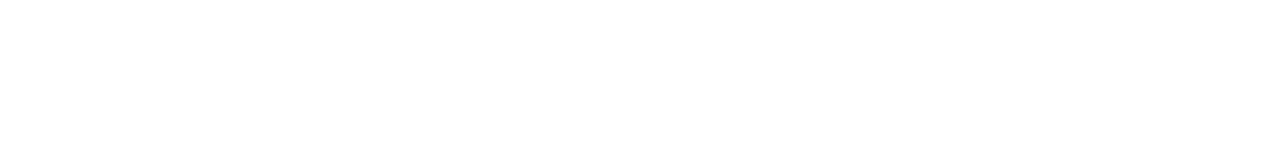
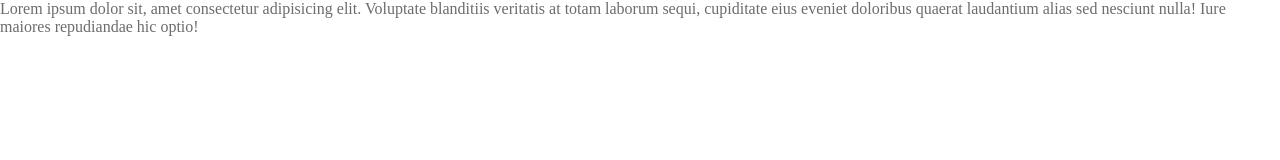
Before and after one commit to marcionavas/projeto_travelgram_Rocketseat_MBA_Fullstack, a plain HTML site: page index.html in a window 1280 px wide. Drawn offline with Linux system fonts and the light colour scheme.

Commit message:
Init style guid + assets

```diff
--- a/index.html
+++ b/index.html
@@ -7,6 +7,8 @@
   <link rel="stylesheet" href="styles/index.css">
 </head>
 <body>
-
+  <p>
+    Lorem ipsum dolor sit, amet consectetur adipisicing elit. Voluptate blanditiis veritatis at totam laborum sequi, cupiditate eius eveniet doloribus quaerat laudantium alias sed nesciunt nulla! Iure maiores repudiandae hic optio!
+  </p>
 </body>
 </html>
--- a/styles/global.css
+++ b/styles/global.css
@@ -3,3 +3,18 @@
   padding: 0;
   box-sizing: border-box;
 }
+
+:root {
+  --brand-color: #ef5f4c;
+  --background-color: #ffffff;
+  --surface-color: #f5f5f5;
+  --skeleton-color: #d9d9d9;
+  --shape-transparancy: #ffffff91;
+  --text-color-primary: #313131;
+  --text-color-secondary: #6c6c6c;
+}
+
+body {
+  color: var(--text-color-secondary);
+  background-color: var(--background-color);
+}
```
Also changed, not shown: assets/AirplaneTilt.svg (added), assets/Image 01.png (added), assets/Image 02.png (added), assets/Image 03.png (added), assets/Image 04.png (added), assets/Image 05.png (added), assets/Image 06.png (added), assets/Image 07.png (added), assets/Image 08.png (added), assets/Image 09.png (added), assets/Image 10.png (added), assets/Image 11.png (added), assets/Image.svg (added), assets/Logo.svg (added), 2 more files, 1 other file.
